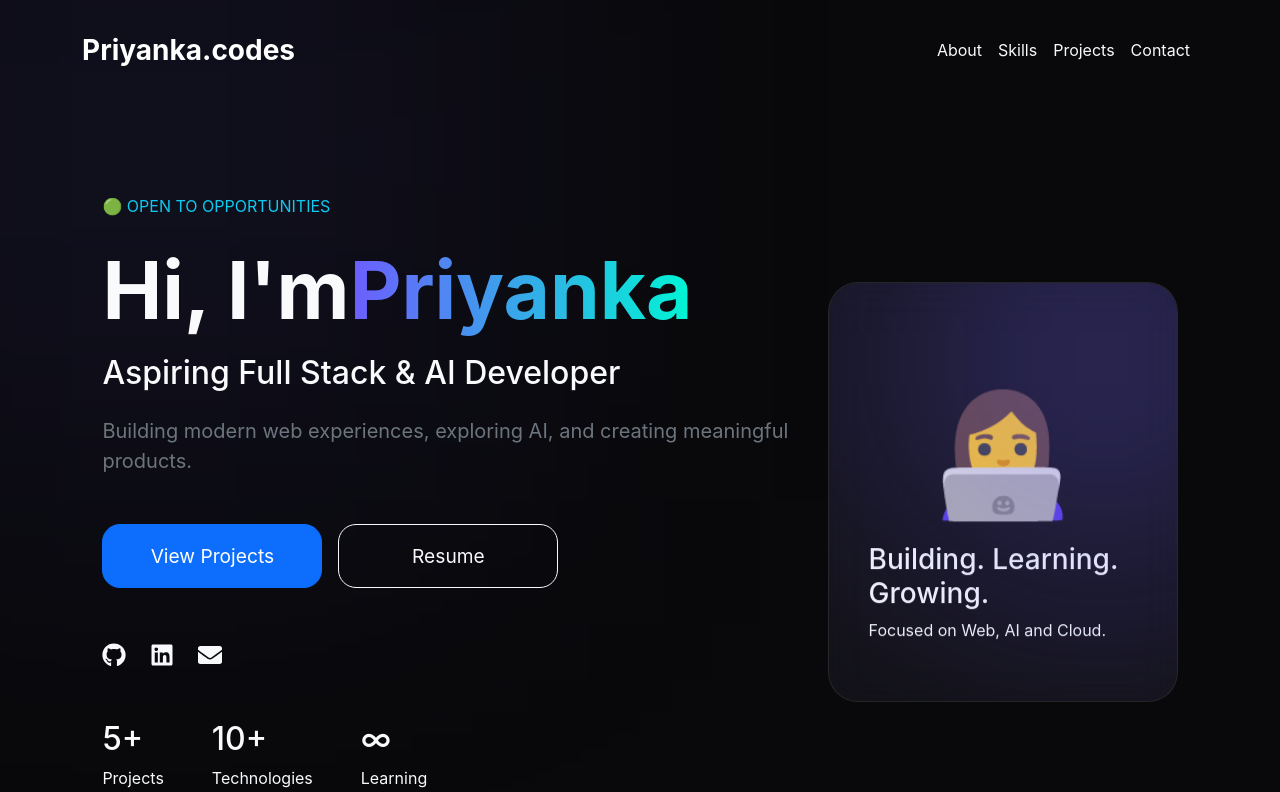
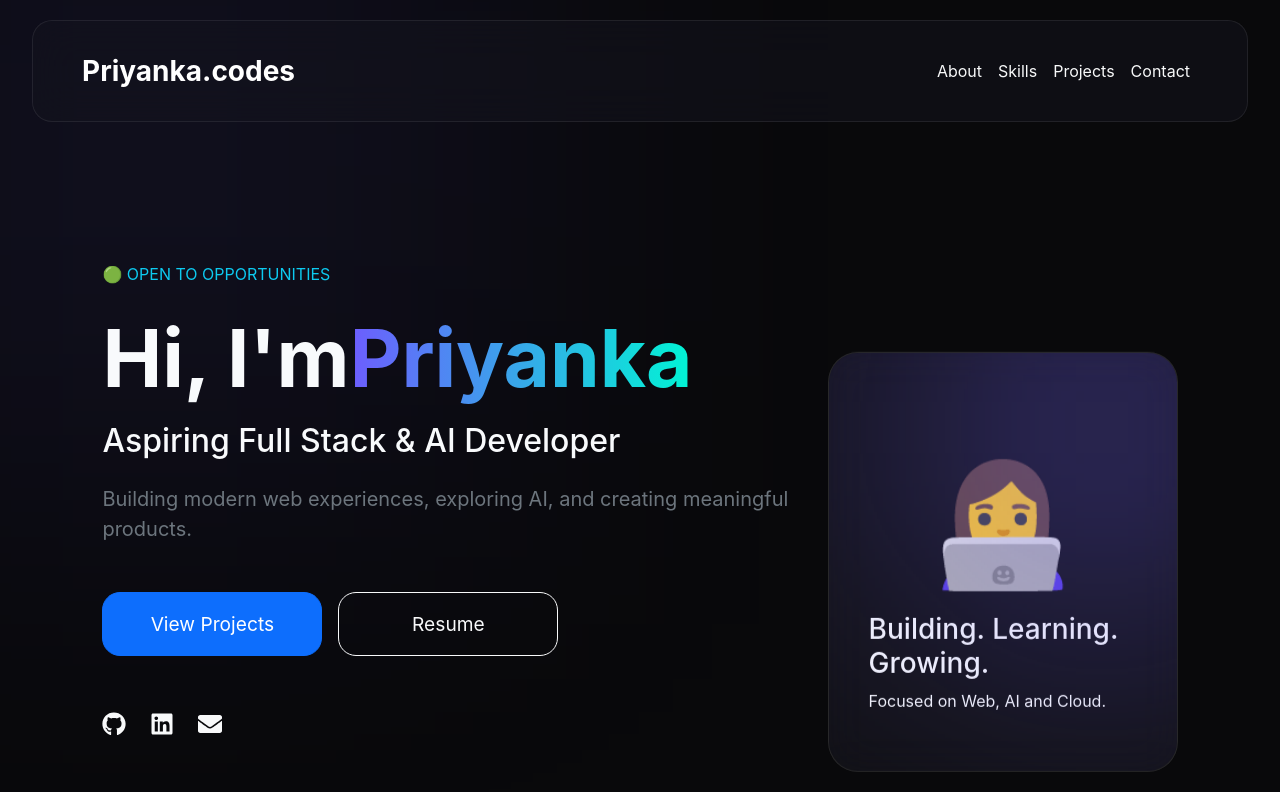
Before and after one commit to debugwithpriyanka/personal-portfolio, a React app: page / in a window 1280 px wide. Shown: the top 792 px of the page. Built offline with nearby package versions, Linux system fonts and the light colour scheme; the HTML template or start-up script is replaced by a standard one.

Commit message:
Added glass effect in navbar

```diff
--- a/src/components/Contact.jsx
+++ b/src/components/Contact.jsx
@@ -7,12 +7,13 @@ id="contact"
 className="
 section
 text-center
+contact-section
 "
 >
 
 <h1
 className="
-display-3
+display-2
 fw-bold
 "
 >
--- a/src/styles/global.css
+++ b/src/styles/global.css
@@ -25,8 +25,15 @@ color:#6D5DFE;
 }
 
 .section{
-min-height:100vh;
-padding:0 8%;
+
+padding:
+
+120px 8%;
+
+min-height:
+
+auto;
+
 }
 
 .glow{
@@ -343,9 +350,11 @@ display:flex;
 
 flex-direction:column;
 
-gap:40px;
+gap:60px;
 
 position:relative;
+
+margin-bottom:140px;
 
 }
 
@@ -414,3 +423,78 @@ background:
 #6D5DFE;
 
 }
+
+.contact-section{
+
+padding-top:
+
+180px;
+
+margin-top:
+
+60px;
+
+}
+
+.contact-section h1{
+
+margin-bottom:
+
+30px;
+
+}
+
+.contact-section p{
+
+max-width:
+
+700px;
+
+margin:
+
+0 auto;
+
+}
+
+.navbar{
+
+position:sticky;
+
+top:20px;
+
+z-index:1000;
+
+margin:20px auto;
+
+width:95%;
+
+border-radius:20px;
+
+background:
+
+rgba(
+20,
+20,
+30,
+0.5
+);
+
+backdrop-filter:
+
+blur(20px);
+
+border:
+
+1px solid
+rgba(
+255,
+255,
+255,
+0.08
+);
+
+padding:
+
+10px 30px;
+
+}
```
